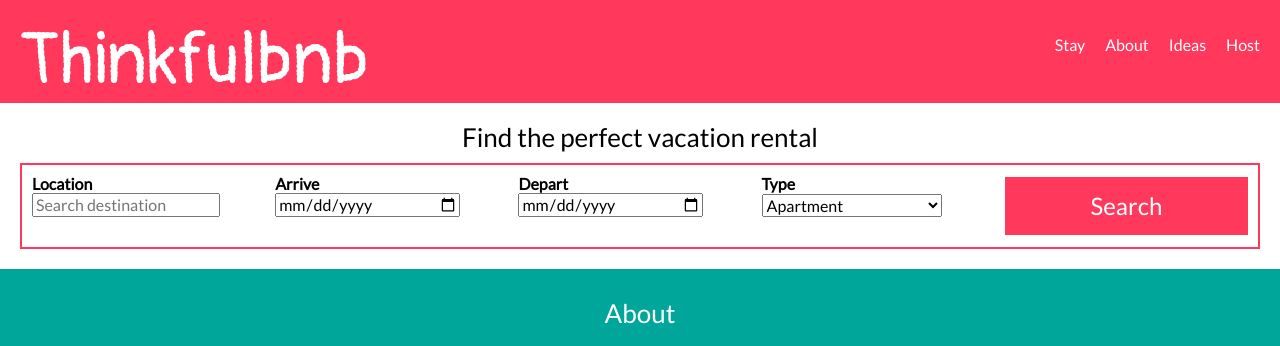
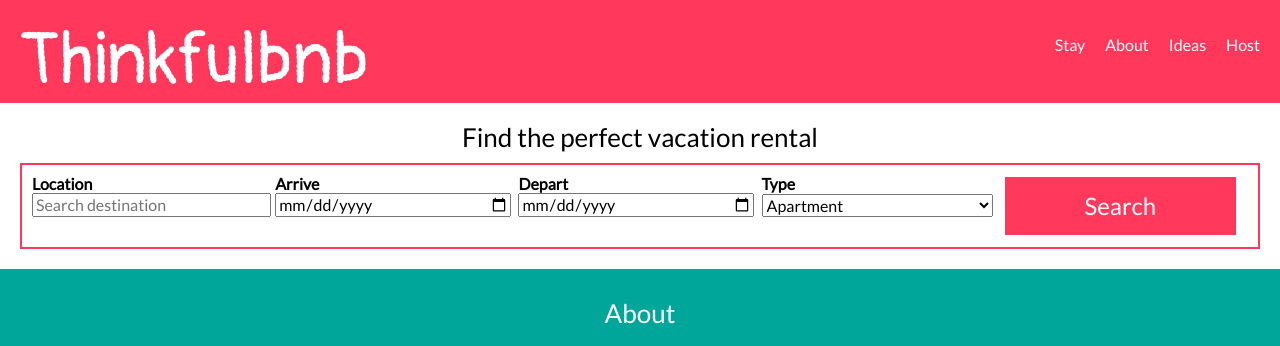
Before and after one commit to thomaslesperance/thinkfulbnb, a plain HTML site: page index.html in a window 1280 px wide. Shown: the top 346 px of the page. Drawn offline with nearby package versions, Linux system fonts and the light colour scheme; grey boxes are pictures that could not be loaded.

Commit message:
Correcting first review comments regarding form responsivity above 768px.

```diff
--- a/style.css
+++ b/style.css
@@ -146,6 +146,7 @@ footer p {
   .group {
     display: flex;
     flex-direction: column;
+    flex: 1;
   }
 
   form {
@@ -156,6 +157,13 @@ footer p {
 
   form div {
     flex: 1;
+  }
+
+  form div input,
+  form div label,
+  form div select,
+  form div button {
+    width: 95%;
   }
 
   form label,
```
